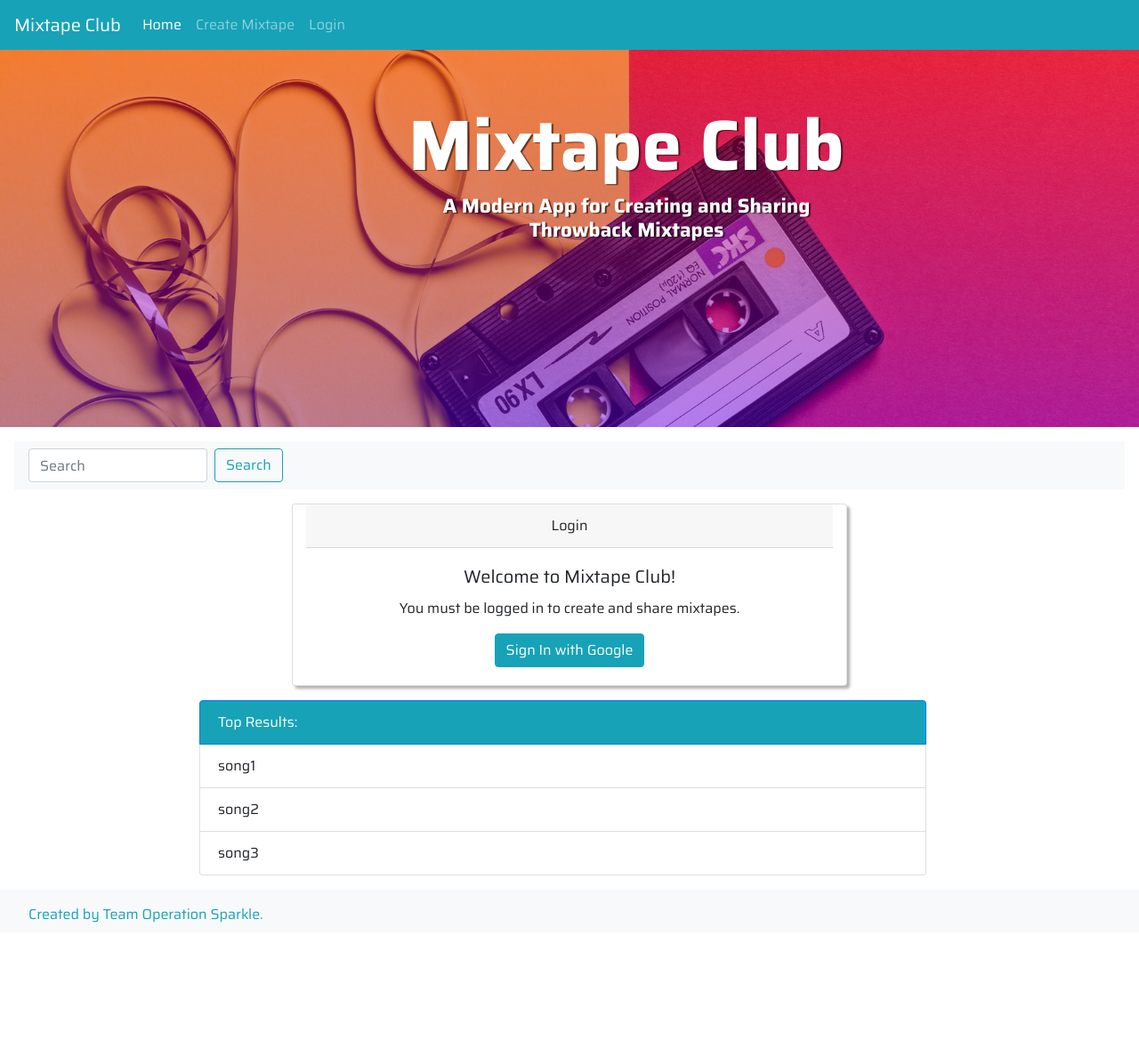
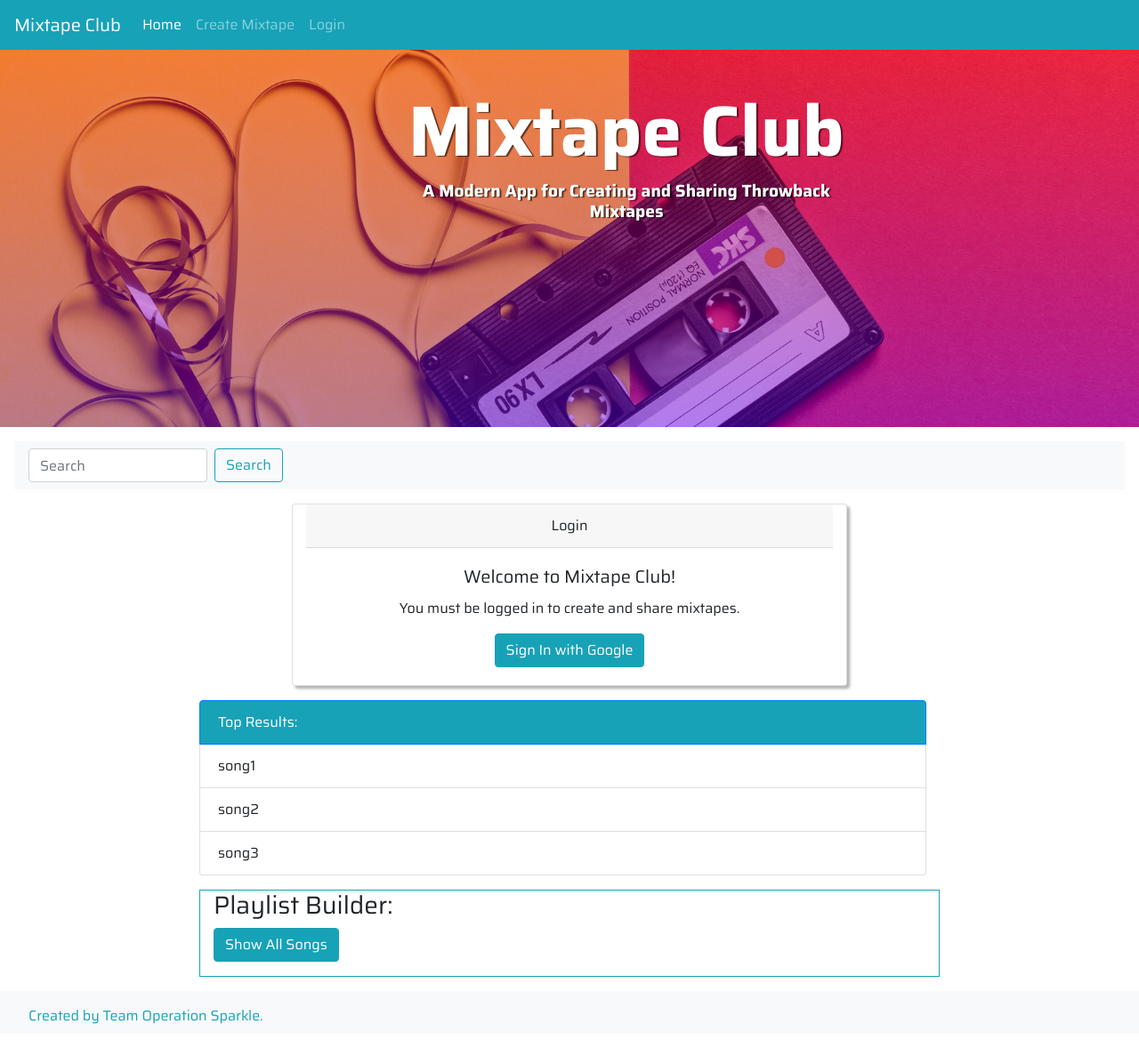
Before and after one commit to operation-sparkle/mixtape-club, a React app: page / in a window 1280 px wide. Shown: the top 1178 px of the page at 89% size. Before the commit the page ends 1064 px from the top, so only its background shows below. Built offline with nearby package versions, Linux system fonts and the light colour scheme; the HTML template or start-up script is replaced by a standard one.

Commit message:
Create PlaylistBuilderList component

```diff
--- a/src/App.css
+++ b/src/App.css
@@ -22,8 +22,8 @@
 
 #title {
   text-align: center;
-  margin-top: 2rem;
-  font-size: 3rem;
+  margin-top: 1rem;
+  font-size: 2rem;
   font-weight: bold;
   color: white;
   text-shadow: 2px 1px 1px rgba(0, 0, 0, .6);
@@ -31,7 +31,7 @@
 
 #subtitle {
   text-align: center;
-  font-size: 1.4rem;
+  font-size: 1.2rem;
   font-weight: bold;
   color: white;
   text-shadow: 2px 1px 1px rgba(0, 0, 0, .6);
@@ -61,6 +61,11 @@
   background-color: #a7dae7;
 }
 
+.playlist-builder {
+  margin: 1rem auto;
+  display: block;
+}
+
 footer {
   height: 40px;
   padding: 1rem 2rem 2rem;
--- a/src/App.jsx
+++ b/src/App.jsx
@@ -9,6 +9,7 @@ import Navigation from './components/Navbar.jsx';
 import Search from './components/Search.jsx';
 import Hero from './components/Hero.jsx';
 import SearchList from './components/SearchList.jsx';
+import PlaylistBuilderList from './components/PlaylistBuilderList.jsx';
 
 class App extends React.Component {
     constructor(props) {
@@ -27,6 +28,7 @@ class App extends React.Component {
                 <Search />
                 <LoginBox />
                 <SearchList searchResults={searchResults} />
+                <PlaylistBuilderList />
             <footer className="text-info bg-light">Created by Team Operation Sparkle.</footer>
             </div>
         );
--- /dev/null
+++ b/src/components/PlaylistBuilderList.jsx
@@ -0,0 +1,26 @@
+import React from 'react';
+
+const PlaylistBuilderList = () => {
+    return (
+        <div className="border border-info col-md-8 playlist-builder">
+        <h3>Playlist Builder:</h3>
+        <p>
+
+            <button className="btn btn-info" type="button" data-toggle="collapse" data-target="#collapseExample" aria-expanded="false" aria-controls="collapseExample">
+                Show All Songs</button>
+        </p>
+        <div className="collapse" id="collapseExample">
+            <div className="card card-body">
+                    <ul className="list-group col-sm-10 col-md-8 search-list">
+                        <li className="list-group-item">Song1</li>
+                        <li className="list-group-item">Song2</li>
+                        <li className="list-group-item">Song3</li>
+                        <li className="list-group-item">Song4</li>
+                    </ul>
+            </div>
+        </div>
+    </div>
+    )
+}
+
+export default PlaylistBuilderList;
```
